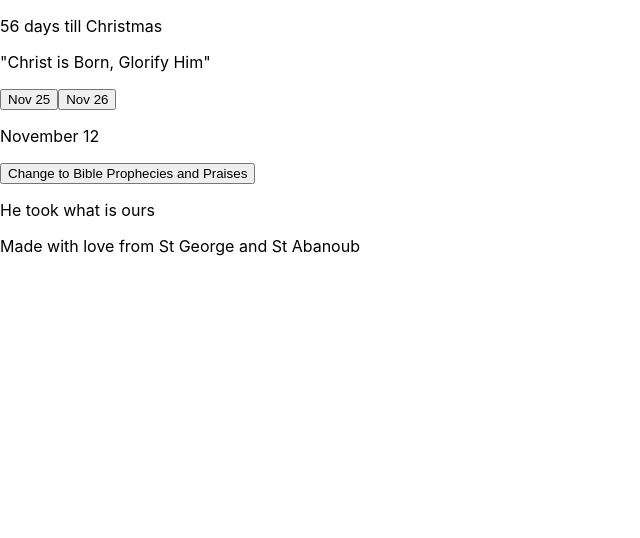
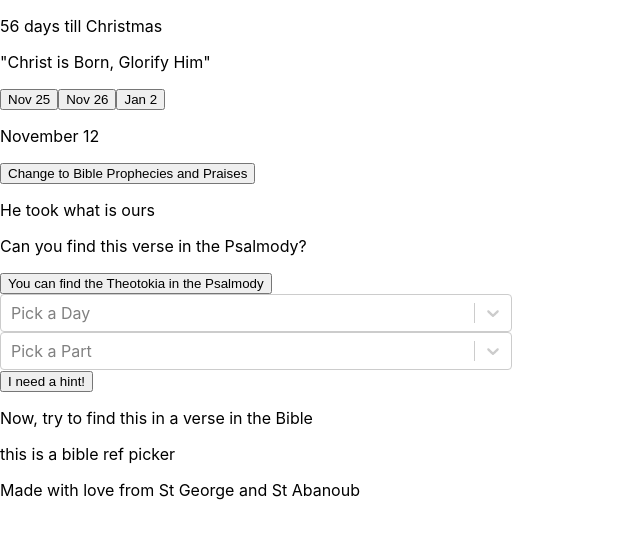
Before and after one commit to cymourad/43-days-till-christmas, a React (Create React App) app: page / in a window 1280 px wide. Shown: the top 538 px of the page, without its empty margins (0-640 px from the left). Built offline with nearby package versions, Linux system fonts and the light colour scheme.

Commit message:
makes theotokia picker

```diff
--- a/package.json
+++ b/package.json
@@ -9,6 +9,7 @@
     "react": "^17.0.1",
     "react-dom": "^17.0.1",
     "react-scripts": "4.0.0",
+    "react-select": "^3.1.0",
     "web-vitals": "^0.2.4"
   },
   "scripts": {
--- a/src/components/ButtonContainer.js
+++ b/src/components/ButtonContainer.js
@@ -7,11 +7,43 @@ import React from "react";
 import DayButton from "./DayButton";
 
 import theotokia from "../resources/theotokia";
+import { monthNumber } from "../resources/monthsOfTheYear";
 
 const ButtonCotainer = ({ setCurDay, setCurMonth }) => {
 	const today = new Date();
+	const todayYear = today.getFullYear(); // returns number --> yyyy
 	const todayMonth = today.getMonth(); // returns number from 0 to 11
 	const todayDay = today.getDate(); // returns number from 1 to 31
+
+	const christmasMonth = monthNumber.January;
+	const christmasDay = 7;
+
+	const startOfAdventMonth = monthNumber.November;
+	const startOfAdventDay = 25;
+
+	// calculate the upcoming year for Christmas
+	// if we are between jan 1 and jan 7, it's this year,
+	// else, it is next year
+	const christmasYear =
+		todayMonth == christmasMonth && todayDay <= christmasDay
+			? todayYear
+			: todayYear + 1;
+
+	const christmasDate = new Date(christmasYear, christmasMonth, christmasDay);
+
+	// calculate the previous start of advent day
+	// if today is from jan 1 to 7, start of advent is in the previous year
+	// else, start of advent is in the current year
+	const startOfAdventYear =
+		todayMonth == christmasMonth && todayDay <= christmasDay
+			? todayYear - 1
+			: todayYear;
+
+	const startOfAdventDate = new Date(
+		startOfAdventYear,
+		startOfAdventMonth,
+		startOfAdventDay
+	);
 
 	const setCurDate = (month, day) => {
 		setCurMonth(month);
@@ -19,7 +51,35 @@ const ButtonCotainer = ({ setCurDay, setCurMonth }) => {
 	};
 
 	// only allow buttons between the last Nov 25 and the upcoming christmas
+	// TODO make sure this logic works
+	const isDisabled = (month, day) => {
+		return false;
+		const isInCurAdvent = today >= startOfAdventDate && today <= christmasDate;
 
+		if (!isInCurAdvent) return true; // disable all buttons if we are not in advent
+
+		let proposedDateYear = null;
+		//
+		if (todayYear == startOfAdventYear) {
+			if (month == christmasMonth) {
+				proposedDateYear = todayYear + 1;
+			} else {
+				proposedDateYear = todayYear;
+			}
+		} else {
+			if (month == christmasMonth) {
+				proposedDateYear = todayYear;
+			} else {
+				proposedDateYear = todayYear - 1;
+			}
+		}
+
+		const proposedDate = new Date(proposedDateYear, month, day);
+
+		const proposedDateDidNotComeYet = proposedDate > today;
+
+		return proposedDateDidNotComeYet;
+	};
 	return (
 		<div>
 			{theotokia.map((info) => (
@@ -28,7 +88,7 @@ const ButtonCotainer = ({ setCurDay, setCurMonth }) => {
 					month={info.month}
 					day={info.day}
 					onClick={() => setCurDate(info.month, info.day)}
-					enabled
+					disabled={isDisabled(info.month, info.day)}
 				/>
 			))}
 		</div>
--- a/src/components/DayButton.js
+++ b/src/components/DayButton.js
@@ -9,7 +9,7 @@ import monthsOfTheYear from "../resources/monthsOfTheYear";
 
 const DayButton = ({ month, day, disabled, onClick }) => {
 	return (
-		<button onClick={disabled ? () => {} : onClick} disabled={disabled}>
+		<button onClick={onClick} disabled={disabled}>
 			{monthsOfTheYear[month].substring(0, 3)} {day}
 		</button>
 	);
--- a/src/components/Header.js
+++ b/src/components/Header.js
@@ -5,32 +5,12 @@
 
 import React from "react";
 
+import { getDaysTillUpcomingChristmas } from "../helpers/dateHelper";
+
 const Header = () => {
-	const today = new Date();
-	const todayYear = today.getFullYear(); // returns number --> yyyy
-	const todayMonth = today.getMonth(); // returns number from 0 to 11
-	const todayDay = today.getDate(); // returns number from 1 to 31
-
-	const christmasMonth = 0; // january
-	const christmasDay = 7;
-
-	// calculate the upcoming year for Christmas
-	// if we are between jan 1 and jan 7, it's this year,
-	// else, it is next year
-	const christmasYear =
-		todayMonth == christmasMonth && todayDay <= christmasDay
-			? todayYear
-			: todayYear + 1;
-
-	const christmasDate = new Date(christmasYear, christmasMonth, christmasDay);
-
-	// get number of days till christmas
-	const diffTime = Math.abs(christmasDate - today);
-	const daysTillChristmas = Math.ceil(diffTime / (1000 * 60 * 60 * 24));
-
 	return (
 		<div>
-			<p>{daysTillChristmas} days till Christmas</p>
+			<p>{getDaysTillUpcomingChristmas()} days till Christmas</p>
 			<p>"Christ is Born, Glorify Him"</p>
 		</div>
 	);
--- a/src/components/TheotokiaGame.js
+++ b/src/components/TheotokiaGame.js
@@ -3,19 +3,40 @@
  * Then, it asks them to find its source in the Bible and displays the verse when done.
  */
 
-import React from "react";
+import React, { useState } from "react";
 
 import theotokia from "../resources/theotokia";
 
 import MainVerse from "./MainVerse";
-import TheotokiaPicker from "./TheotokiaRefPicker";
+import TheotokiaRefPicker from "./TheotokiaRefPicker";
 import BibleRefPicker from "./BibleRefPicker";
 import SecondaryVerse from "./SecondaryVerse";
 
 const TheotokiaGame = ({ day, month }) => {
 	const info = theotokia[0]; // TODO change this to find the theotokia based on day and month
 
-	return <MainVerse text={info.theotokiaVerse} />;
+	const [chosenBook, setChosenBook] = useState(null); // start with the user not choosing any book in the Bible
+	const [chosenChapter, setChosenChapter] = useState(0); // start with the user not choosing any chapter in any book in the Bible
+	const [chosenNumber, setChosenNumber] = useState(0); // start with the user not choosing and nymber in any chapter in any book in the Bible
+
+	return (
+		<div>
+			<MainVerse text={info.theotokiaVerse} />
+			<TheotokiaRefPicker
+				correctDay={info.theotokiaDay}
+				correctPart={info.theotokiaPart}
+			/>
+			<p>Now, try to find this in a verse in the Bible</p>
+			<BibleRefPicker
+				book={chosenBook}
+				setBook={setChosenBook}
+				chapter={chosenChapter}
+				setChapter={setChosenChapter}
+				number={chosenNumber}
+				setNumber={setChosenNumber}
+			/>
+		</div>
+	);
 };
 
 export default TheotokiaGame;
--- a/src/components/TheotokiaRefPicker.js
+++ b/src/components/TheotokiaRefPicker.js
@@ -3,12 +3,84 @@
  * The part number should change dynamically with the day of the week.
  */
 
-import React from "react";
+import React, { useState } from "react";
 
-const TheotokiaRefPicker = ({ day, setDay, part, setPart }) => {
+// partsPerTheotokia[dayOFWeek {0-6}] = numberOfPartsInThisTheotokia
+import { partsPerTheotokia } from "../resources/theotokia";
+import daysOfTheWeek from "../resources/daysOfTheWeek";
+
+import Select from "react-select";
+
+const TheotokiaRefPicker = ({ correctDay, correctPart }) => {
+	console.log("correct day", correctDay);
+	const [chosenDay, setChosenDay] = useState(null); // start with the user not choosing any day
+	const [chosenPart, setChosenPart] = useState(0); // start with the user not choosing any part
+
+	const [requestedHint, setRequestedHint] = useState(false); // start with the user not needing a hint
+
+	const dayOptions = [
+		{ value: 0, label: "Sunday" },
+		{ value: 1, label: "Monday" },
+		{ value: 2, label: "Tuesday" },
+		{ value: 3, label: "Wednesday" },
+		{ value: 4, label: "Thursday" },
+		{ value: 5, label: "Friday" },
+		{ value: 6, label: "Saturday" },
+	];
+
+	const partsOptions = Array.from({ length: 18 }, (_, i) => i + 1).map((n) => ({
+		value: n,
+		label: n,
+	}));
+
+	const isCorrectAnswer = chosenDay == correctDay && chosenPart == correctPart;
+
 	return (
 		<div>
-			<p>This is the theotokia ref picker</p>
+			<p>Can you find this verse in the Psalmody?</p>
+			<button
+				type="button"
+				onClick={(e) => {
+					e.preventDefault();
+					window.open("https://tasbeha.org/hymn_library/cat/214");
+				}}
+			>
+				You can find the Theotokia in the Psalmody
+			</button>
+			<div style={{ width: "40%" }}>
+				<Select
+					placeholder="Pick a Day"
+					onChange={(e) => setChosenDay(e.value)}
+					options={dayOptions}
+					isDisabled={isCorrectAnswer}
+				/>
+			</div>
+			<div style={{ width: "40%" }}>
+				<Select
+					placeholder="Pick a Part"
+					defaultValue={chosenPart}
+					onChange={(e) => setChosenPart(e.value)}
+					options={
+						chosenDay
+							? partsOptions.slice(0, partsPerTheotokia[chosenDay])
+							: partsOptions
+					}
+					isDisabled={isCorrectAnswer}
+				/>
+			</div>
+			{!isCorrectAnswer && (
+				<button
+					disabled={requestedHint}
+					onClick={() => {
+						setRequestedHint(true);
+						setChosenDay(correctDay);
+					}}
+				>
+					{requestedHint
+						? `It's ${daysOfTheWeek[correctDay]}`
+						: "I need a hint!"}
+				</button>
+			)}
 		</div>
 	);
 };
--- /dev/null
+++ b/src/helpers/dateHelper.js
@@ -0,0 +1,68 @@
+/**
+ * This file contains functions that help with the calculations of the advent and
+ * christmas dates.
+ */
+
+import { monthNumber } from "../resources/monthsOfTheYear";
+
+const CHRISTMAS_MONTH = monthNumber.January;
+const CHRISTMAS_DAY = 7;
+
+const START_OF_ADVENT_MONTH = monthNumber.November;
+const START_OF_ADVENT_DAY = 25;
+
+export const getChistmasDate = () => {
+	const today = new Date();
+	const todayYear = today.getFullYear(); // returns number --> yyyy
+	const todayMonth = today.getMonth(); // returns number from 0 to 11
+	const todayDay = today.getDate(); // returns number from 1 to 31
+
+	// calculate the upcoming year for Christmas
+	// if we are between jan 1 and jan 7, it's this year,
+	// else, it is next year
+	const christmasYear =
+		todayMonth == CHRISTMAS_MONTH && todayDay <= CHRISTMAS_DAY
+			? todayYear
+			: todayYear + 1;
+
+	const christmasDate = new Date(christmasYear, CHRISTMAS_MONTH, CHRISTMAS_DAY);
+
+	return christmasDate;
+};
+
+export const getStartOfAdventDate = () => {
+	const today = new Date();
+	const todayYear = today.getFullYear(); // returns number --> yyyy
+	const todayMonth = today.getMonth(); // returns number from 0 to 11
+	const todayDay = today.getDate(); // returns number from 1 to 31
+
+	// calculate the previous start of advent day
+	// if today is from jan 1 to 7, start of advent is in the previous year
+	// else, start of advent is in the current year
+	const startOfAdventYear =
+		todayMonth == CHRISTMAS_MONTH && todayDay <= CHRISTMAS_DAY
+			? todayYear - 1
+			: todayYear;
+
+	const startOfAdventDate = new Date(
+		startOfAdventYear,
+		START_OF_ADVENT_MONTH,
+		START_OF_ADVENT_DAY
+	);
+
+	return startOfAdventDate;
+};
+
+export const isInCurAdvent = (date = new Date()) => {
+	return date >= getStartOfAdventDate() && date <= getChistmasDate();
+};
+
+export const getDaysTillUpcomingChristmas = () => {
+	const today = new Date();
+
+	// get number of days till christmas
+	const diffTime = Math.abs(getChistmasDate() - today);
+	const daysTillChristmas = Math.ceil(diffTime / (1000 * 60 * 60 * 24));
+
+	return daysTillChristmas;
+};
--- a/src/resources/theotokia.js
+++ b/src/resources/theotokia.js
@@ -28,6 +28,27 @@ const theotokia = [
 		verseChapter: 1,
 		verseNumber: 1,
 	},
+	{
+		month: monthNumber.January,
+		day: 2,
+		theotokiaVerse: "and exalt Him",
+		theotokiaDay: dayNumber.Friday,
+		theotokiaPart: 1,
+		verseBody: "verseBody",
+		verseBook: "gn",
+		verseChapter: 1,
+		verseNumber: 1,
+	},
 ];
 
 export default theotokia;
+
+export const partsPerTheotokia = {
+	0: 18, // Sunday
+	1: 9, // Monday
+	2: 7, // Tuesday
+	3: 7, // Wednesday
+	4: 9, // Thursday
+	5: 7, // Friday
+	6: 9, // Saturday
+};
```
Also changed, not shown: src/resources/catenaBookNames.js (+86 -0 lines), 1 other file (tests, documents, lock files or other folders).
